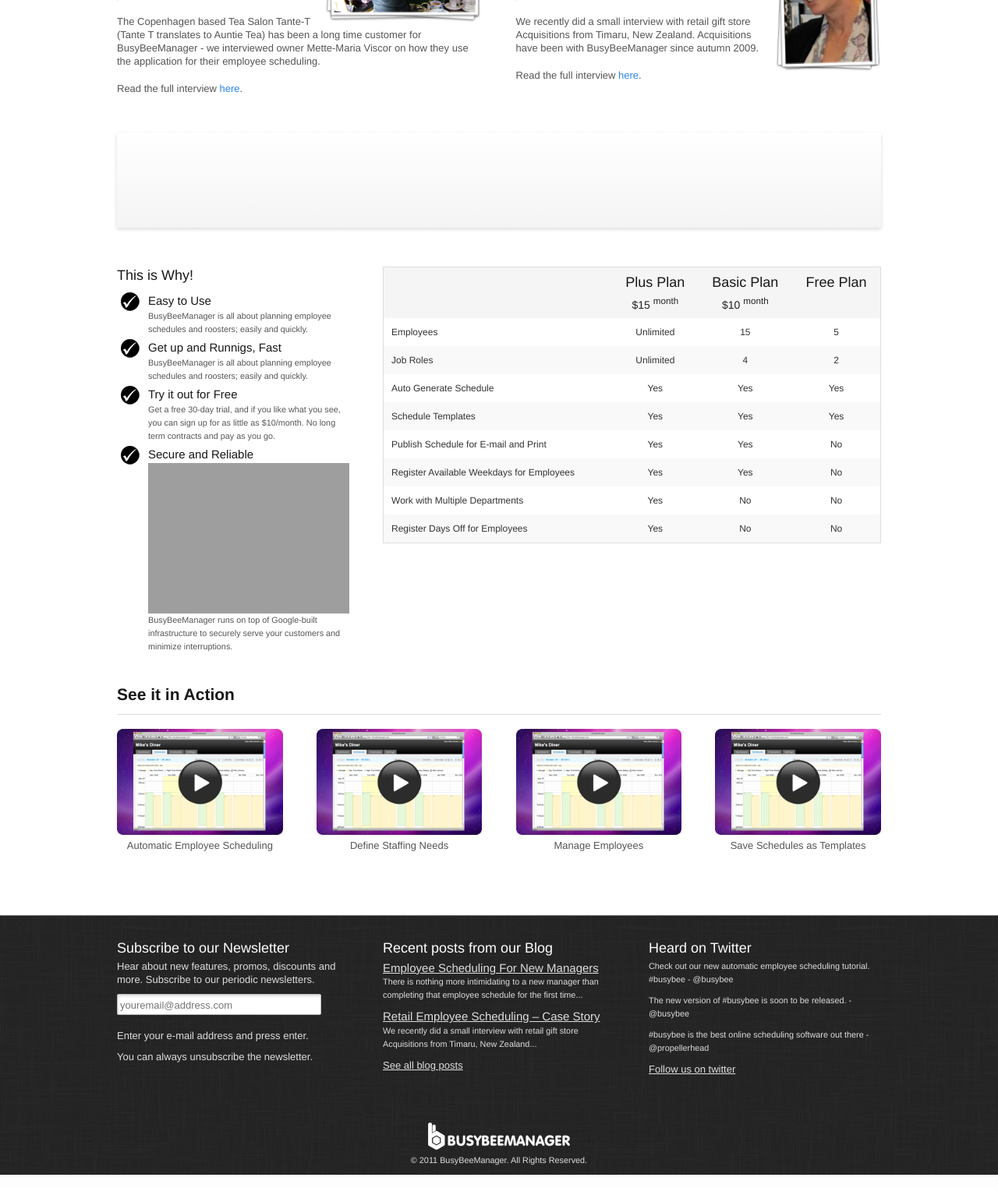
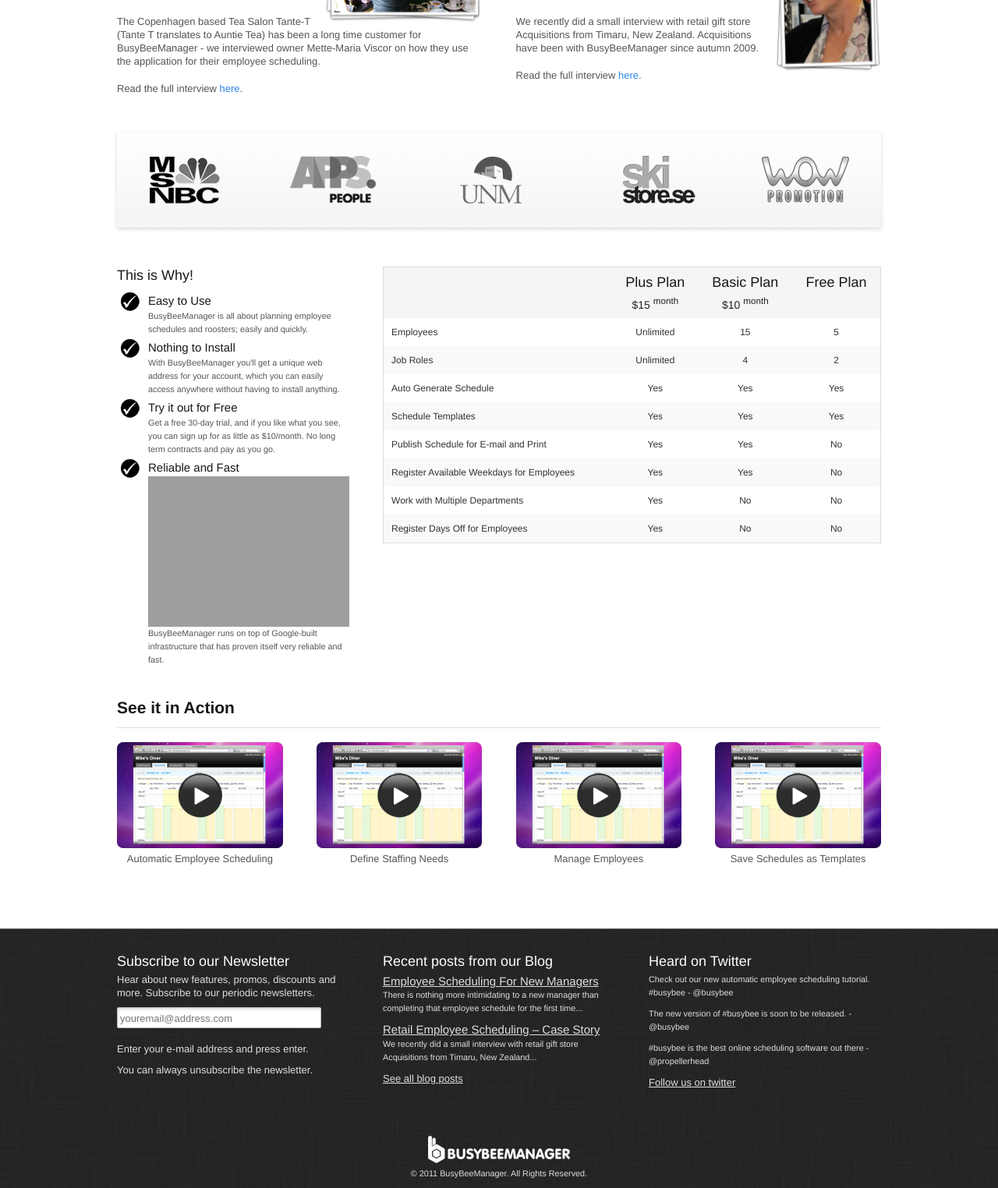
Before and after one commit to boblbobl/busybeedemo, a Python web app: template templates/index.html in a window 1280 px wide. Shown: the part 759-2283 px from the top of the page at 78% size. Run offline with Jinja, Linux system fonts and the light colour scheme; the template is opened without the code that fills it, so the values that code supplies are empty; some libraries are stand-ins or nearby versions; grey boxes are pictures that could not be loaded.

Commit message:
Added client logo's to frontpage.

```diff
--- a/templates/index.html
+++ b/templates/index.html
@@ -160,8 +160,8 @@
 
 		<div class="row">
 		  <div class="twelve columns">
-		    <div id="logos" class="panel">
-
+		    <div id="logos" class="panel center">
+		      <img src="/static/images/clients_greyscale.png" style="margin-top: 10px" />
 		    </div>
 		  </div>
 		</div>
@@ -177,9 +177,9 @@
             </p>
           </li>
           <li>
-            <h6>Get up and Runnigs, Fast</h6>
+            <h6>Nothing to Install</h6>
             <p>
-              BusyBeeManager is all about planning employee schedules and roosters; easily and quickly.
+              With BusyBeeManager you'll get a unique web address for your account, which you can easily access anywhere without having to install anything.
             </p>
           </li>
           <li>
@@ -189,11 +189,11 @@
             </p>
           </li>
           <li>
-            <h6>Secure and Reliable</h6>
+            <h6>Reliable and Fast</h6>
             <img src="http://code.google.com/appengine/images/appengine-noborder-120x30.gif"
 alt="Powered by Google App Engine" class="right" />
             <p>
-              BusyBeeManager runs on top of Google-built infrastructure to securely serve your customers and minimize interruptions.
+              BusyBeeManager runs on top of Google-built infrastructure that has proven itself very reliable and fast.
             </p>
 
           </li>
```
Also changed, not shown: static/images/clients.png (added), static/images/clients_greyscale.png (added).
